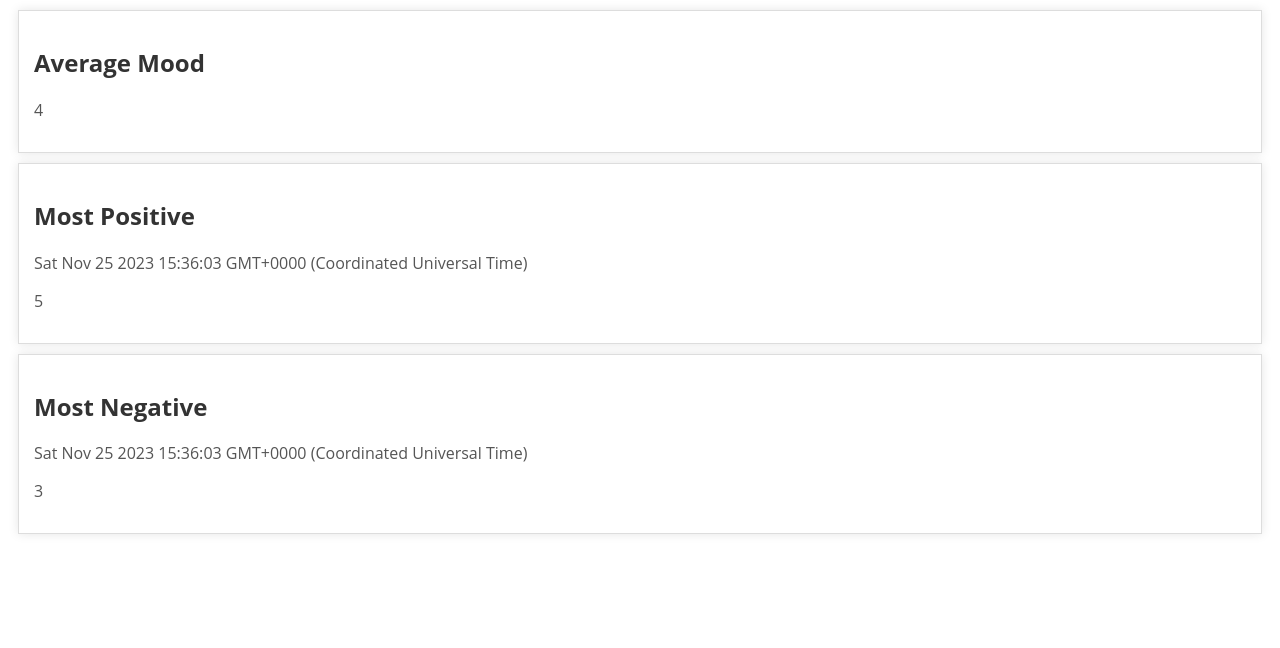
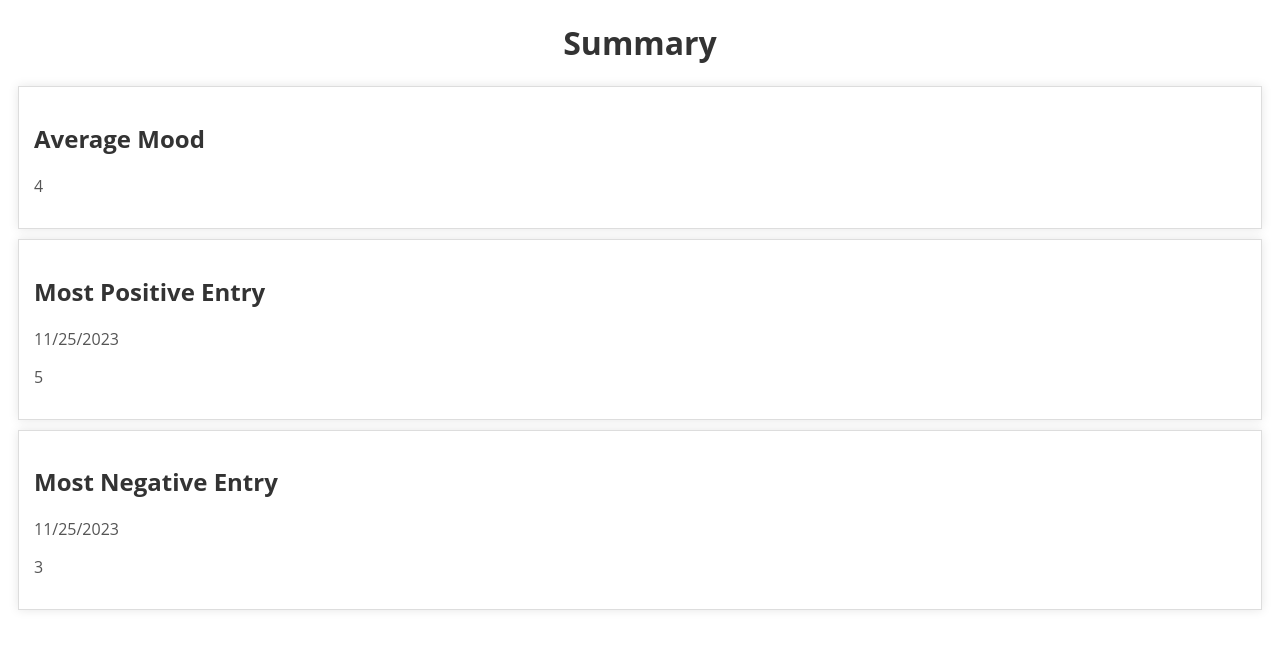
Before and after one commit to redmac135/hack-western-2023, a SvelteKit app in the folder frontend/: page /summary in a window 1280 px wide. Shown: the top 648 px of the page. Built offline with nearby package versions, Linux system fonts and the light colour scheme.

Commit message:
styling_latest

```diff
--- a/frontend/src/routes/entries/+page.svelte
+++ b/frontend/src/routes/entries/+page.svelte
@@ -20,7 +20,7 @@
 {#each data.entries as entry}
 	<div>
 		<h2>{entry.created_at.toLocaleDateString('en-US')}</h2>
-		<h3>{sentimentToText(entry.sentiment)}</h3>
+		<h3>Sentiment: {sentimentToText(entry.sentiment)}</h3>
 		<p>{entry.body}</p>
 	</div>
 {/each}
--- a/frontend/src/routes/summary/+page.svelte
+++ b/frontend/src/routes/summary/+page.svelte
@@ -3,18 +3,19 @@
 </script>
 
 <main>
+	<h1>Summary</h1>
 	<div>
 		<h2>Average Mood</h2>
 		<p>{data.average_sentiment}</p>
 	</div>
 	<div>
-		<h2>Most Positive</h2>
-		<p>{data.most_positive.created_at}</p>
+		<h2>Most Positive Entry</h2>
+		<p>{data.most_positive.created_at.toLocaleDateString('en-US')}</p>
 		<p>{data.most_positive.sentiment}</p>
 	</div>
 	<div>
-		<h2>Most Negative</h2>
-		<p>{data.most_negative.created_at}</p>
+		<h2>Most Negative Entry</h2>
+		<p>{data.most_negative.created_at.toLocaleDateString('en-US')}</p>
 		<p>{data.most_negative.sentiment}</p>
 	</div>
 </main>
@@ -34,6 +35,12 @@
 		box-shadow: 0 0 10px rgba(0, 0, 0, 0.1);
 	}
 
+	h1 {
+		font-family: "Open Sans", sans-serif;
+		text-align: center;
+		color: #333;
+	}
+
 	h2 {
 		font-family: "Open Sans", sans-serif;
 		color: #333;
```
